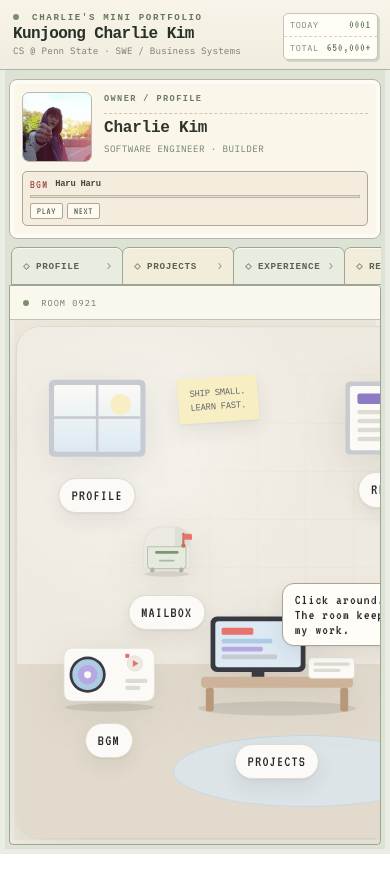
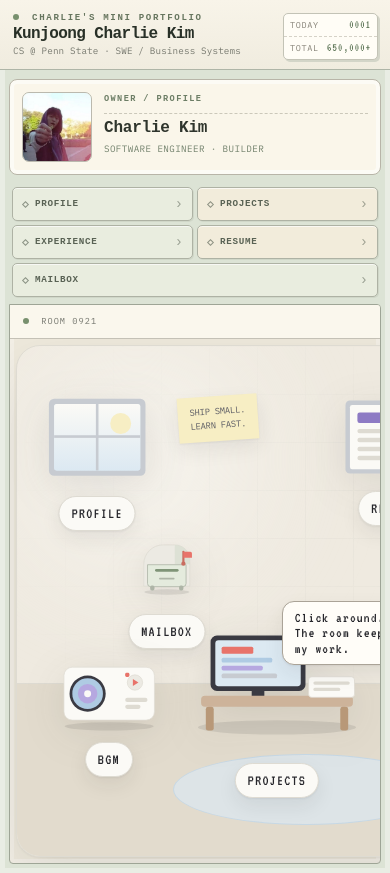
Before and after one commit to Charlie0921/CharlieStory, a Next.js app: page / in a window 390 px wide. Built offline with nearby package versions, Linux system fonts and the light colour scheme; a web font is replaced by a local one.

Commit message:
fixed bug

```diff
--- a/app/globals.css
+++ b/app/globals.css
@@ -393,6 +393,7 @@ h6 {
 .bgm-widget--mini .bgm-widget__progress { height: 3px; }
 .bgm-widget--mini .bgm-widget__controls { gap: 4px; margin-top: 5px; }
 .bgm-widget--mini .bgm-widget__controls button { min-width: 0; padding: 2px 6px; font-size: .63rem; }
+.bgm-tablet-chip { display: none; }
 
 .playlist-compact { display: grid; grid-template-columns: minmax(260px, 330px) 190px; align-items: start; gap: 16px; width: min(536px, 100%); margin: 6px auto 0; }
 .playlist-compact__player > p { margin-top: 9px; color: #77736b; font-size: .62rem; line-height: 1.6; }
@@ -456,10 +457,28 @@ h6 {
   .profile-image-wrap { grid-row: 1 / 4; height: 92px; }
   .profile-copy h2 { margin-top: 0; }
   .profile-intro, .profile-status, .profile-open, .profile-links, .profile-footer { display: none; }
-  .profile-bgm { grid-column: 1 / -1; width: 100%; margin-top: 9px; }
-  .profile-bgm .bgm-widget--mini { max-width: 260px; margin-left: auto; }
-  .mobile-tabs { display: flex; overflow-x: auto; padding: 0 2px; scrollbar-width: thin; }
-  .mobile-tabs .mini-tab { min-width: 112px; height: 38px; margin: 0 -1px 0 0; border-left-color: #9da694; border-radius: 7px 7px 0 0; }
+  .profile-bgm { grid-column: 3; grid-row: 2 / 4; align-self: end; width: auto; margin: 0; }
+  .profile-bgm .bgm-widget--mini { width: auto; max-width: 210px; padding: 0; border: 0; background: transparent; box-shadow: none; }
+  .profile-bgm .bgm-mini__full { display: none; }
+  .profile-bgm .bgm-tablet-chip {
+    display: grid;
+    grid-template-columns: auto minmax(0, 1fr) auto;
+    align-items: center;
+    gap: 7px;
+    max-width: 210px;
+    padding: 6px 8px;
+    border: 1px solid #b8b5a8;
+    border-radius: 999px;
+    background: #f4eddd;
+    box-shadow: 1px 1px 0 #d7d0c2;
+    color: #4c4b45;
+    line-height: 1;
+  }
+  .bgm-tablet-chip span { color: #9b5149; font-family: var(--font-accent); font-size: .72rem; letter-spacing: .1em; }
+  .bgm-tablet-chip strong { overflow: hidden; font-size: .52rem; font-weight: 600; text-overflow: ellipsis; white-space: nowrap; }
+  .bgm-tablet-chip i { color: #637a5c; font-family: sans-serif; font-size: .75rem; font-style: normal; }
+  .mobile-tabs { display: grid; grid-template-columns: repeat(5, minmax(0, 1fr)); padding: 0 2px; }
+  .mobile-tabs .mini-tab { width: auto; min-width: 0; height: 38px; margin: 0 -1px 0 0; padding: 0 8px; border-left-color: #9da694; border-radius: 7px 7px 0 0; }
   .mobile-tabs .mini-tab.is-active, .mobile-tabs .mini-tab:hover { width: auto; }
   .main-panel { height: 620px; border-radius: 0 4px 4px 4px; }
   .side-tabs { display: none; }
@@ -478,7 +497,18 @@ h6 {
   .profile-card { grid-template-columns: 70px 1fr; }
   .profile-card-label { grid-column: 2; }
   .profile-image-wrap { height: 70px; }
-  .profile-bgm .bgm-widget--mini { max-width: 100%; }
+  .profile-bgm { display: none; }
+  .mobile-tabs { grid-template-columns: repeat(2, minmax(0, 1fr)); gap: 4px; padding: 4px 3px 7px; }
+  .mobile-tabs .mini-tab {
+    height: 34px;
+    margin: 0;
+    padding: 0 10px;
+    border: 1px solid #aeb2a4;
+    border-radius: 5px;
+    box-shadow: 1px 1px 0 rgba(101,113,94,.1), inset 0 1px rgba(255,255,255,.65);
+  }
+  .mobile-tabs .mini-tab:last-child { grid-column: 1 / -1; }
+  .mobile-tabs .mini-tab.is-active { border-color: #667d5e; }
   .main-panel { height: 560px; }
   .room-bar span:last-child { display: none; }
   .room-stage { overflow-x: auto; }
--- a/components/BgmWidget.tsx
+++ b/components/BgmWidget.tsx
@@ -9,6 +9,7 @@ export default function BgmWidget({ mini = false }: { mini?: boolean }) {
     <section className={`bgm-widget ${mini ? "bgm-widget--mini" : ""}`} aria-label="BGM player">
       {mini ? (
         <>
+          <div className="bgm-mini__full">
             <div className="bgm-mini__row">
               <span className="bgm-mini__label">BGM</span>
               <strong title={track.title}>{track.title}</strong>
@@ -18,6 +19,10 @@ export default function BgmWidget({ mini = false }: { mini?: boolean }) {
               <button type="button" onClick={() => void togglePlay()} aria-pressed={playing}>{playing ? "PAUSE" : "PLAY"}</button>
               <button type="button" onClick={() => void next()}>NEXT</button>
             </div>
+          </div>
+          <button className="bgm-tablet-chip" type="button" onClick={() => void togglePlay()} aria-pressed={playing}>
+            <span>BGM</span><strong>{track.title}</strong><i aria-hidden>{playing ? "Ⅱ" : "▷"}</i>
+          </button>
         </>
       ) : (
         <>
```
Also changed, not shown: app/icon.svg (added), 1 other file (tests, documents, lock files or other folders). Lines whose indentation alone changed are shown as unchanged.
